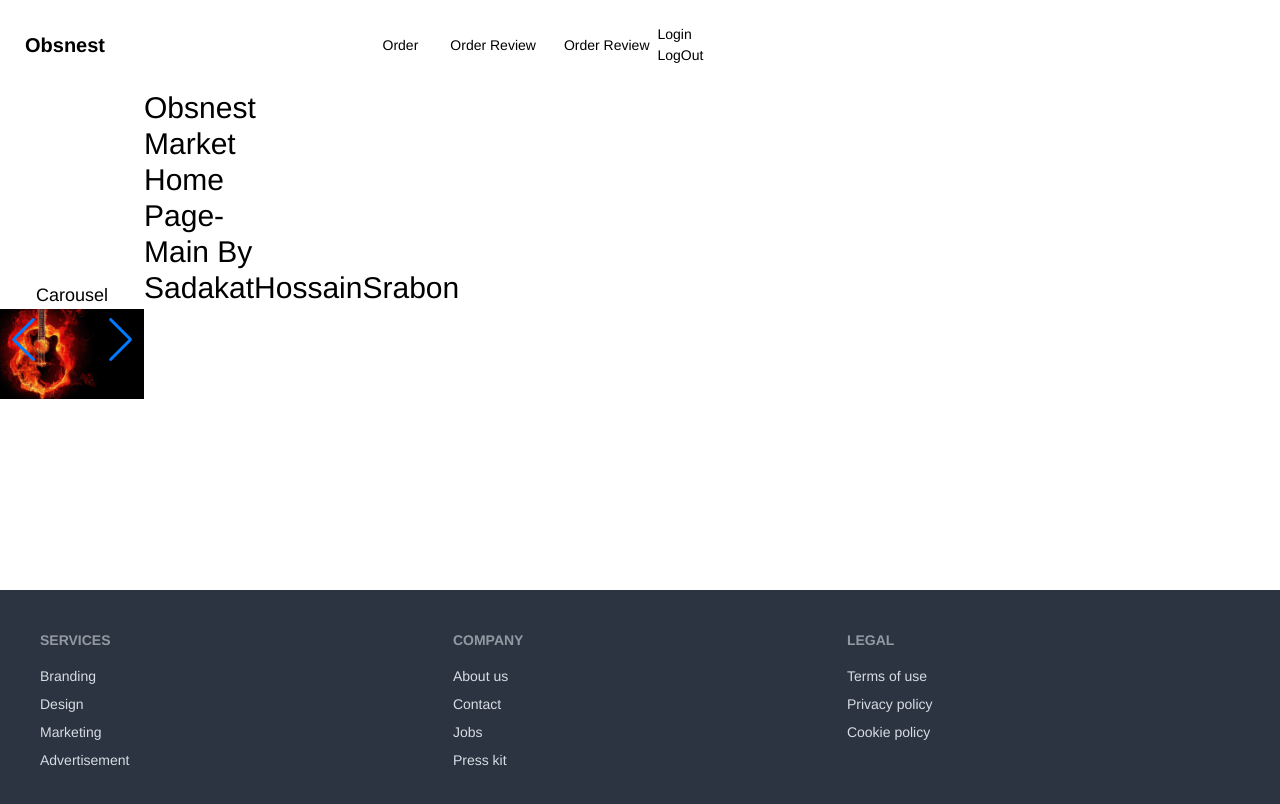
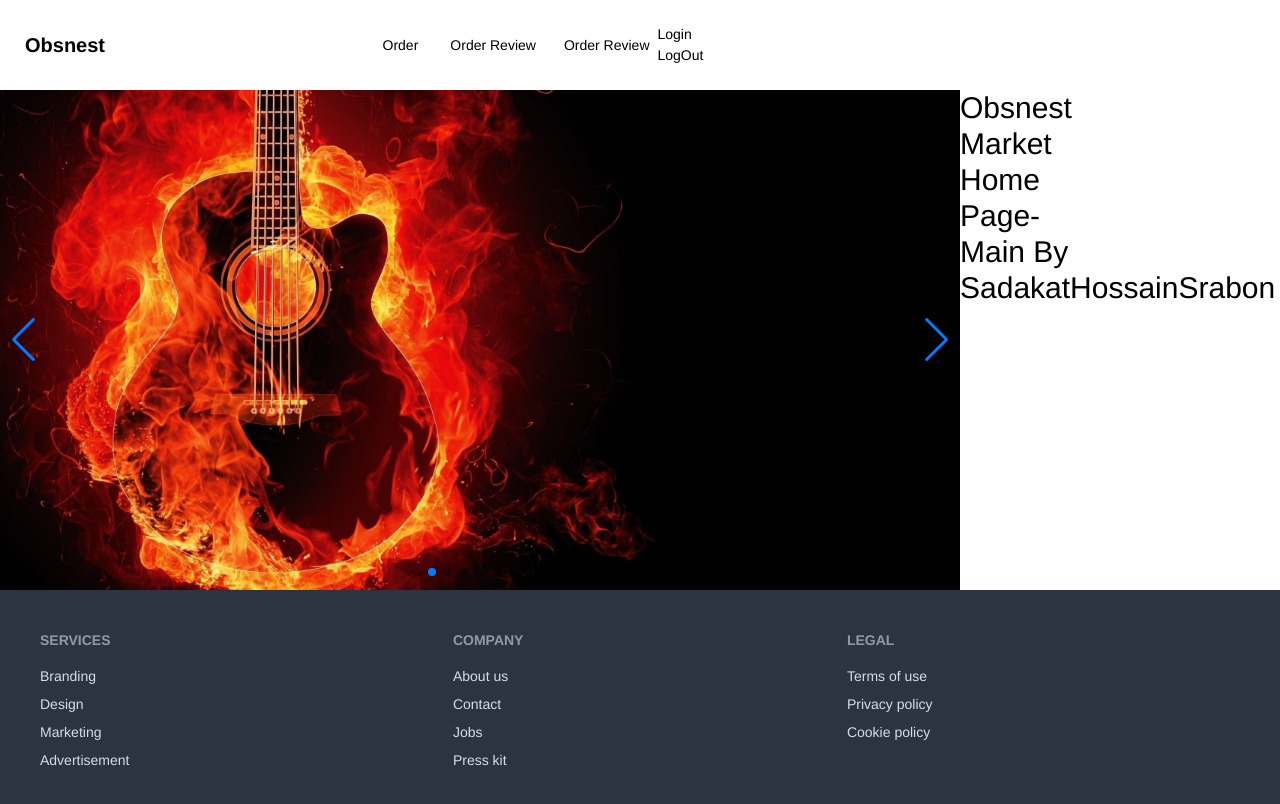
Before and after one commit to sadakatsrabon/Obsnest-MarketPlace, a React (Vite) app: page / in a window 1280 px wide. Shown: the top 804 px of the page. Built offline with nearby package versions, Linux system fonts and the light colour scheme.

Commit message:
Change Carousel Section

```diff
--- a/src/pages/Home/Carousel/Carousel.jsx
+++ b/src/pages/Home/Carousel/Carousel.jsx
@@ -1,12 +1,10 @@
-// import TopRetedProdects from "../../../components/TopRetedProducts/TopRetedProdects";
 
 import { Swiper, SwiperSlide } from 'swiper/react';
 import 'swiper/css';
-// import 'swiper/css/pagination';
+import 'swiper/css/pagination';
 import 'swiper/css/navigation';
 import './styles.css';
 
-// import required modules
 import { Autoplay, Pagination, Navigation } from 'swiper/modules';
 
 import img from "../../../assets/img.jpg"
@@ -33,55 +31,46 @@ const Carousel = () => {
                     >
                         <SwiperSlide>
                             <div className=''>
-                                <p>Carousel</p>
                                 <img src={img} alt="" />
                             </div>
                         </SwiperSlide>
                         <SwiperSlide>
                             <div className=''>
-                                <p>Carousel</p>
                                 <img src={img} alt="" />
                             </div>
                         </SwiperSlide>
                         <SwiperSlide>
                             <div className=''>
-                                <p>Carousel</p>
                                 <img src={img} alt="" />
                             </div>
                         </SwiperSlide>
                         <SwiperSlide>
                             <div className=''>
-                                <p>Carousel</p>
                                 <img src={img} alt="" />
                             </div>
                         </SwiperSlide>
                         <SwiperSlide>
                             <div className=''>
-                                <p>Carousel</p>
                                 <img src={img} alt="" />
                             </div>
                         </SwiperSlide>
                         <SwiperSlide>
                             <div className=''>
-                                <p>Carousel</p>
                                 <img src={img} alt="" />
                             </div>
                         </SwiperSlide>
                         <SwiperSlide>
                             <div className=''>
-                                <p>Carousel</p>
                                 <img src={img} alt="" />
                             </div>
                         </SwiperSlide>
                         <SwiperSlide>
                             <div className=''>
-                                <p>Carousel</p>
                                 <img src={img} alt="" />
                             </div>
                         </SwiperSlide>
                         <SwiperSlide>
                             <div className=''>
-                                <p>Carousel</p>
                                 <img src={img} alt="" />
                             </div>
                         </SwiperSlide>
--- a/src/pages/Home/Carousel/styles.css
+++ b/src/pages/Home/Carousel/styles.css
@@ -4,12 +4,11 @@
     font-family: Helvetica Neue, Helvetica, Arial, sans-serif;
     font-size: 14px;
     color: #000;
-    /* margin: 0;
-    padding: 0; */
+    margin: 0;
+    padding: 0;
   }
 
   .swiper {
-    /* width: 100%; */
     height: 100%;
   }
 
--- a/src/pages/Home/HomeMain/HomeMain.jsx
+++ b/src/pages/Home/HomeMain/HomeMain.jsx
@@ -1,17 +1,12 @@
 import Carousel from "../Carousel/Carousel";
-import LetestProduct from "../LetextProduct/LetestProduct";
 
 const HomeMain = () => {
     return (
-        <div className="flex">
-            <div className="w-36">
+        <div className="sm:flex mt-0">
+            <div className="sm:w-3/4">
                 <Carousel></Carousel>
             </div>
-            <div className="w-36">
-                {/* <LetestProduct></LetestProduct> */}
-                <h2 className="text-3xl">Obsnest Market Home Page-Main By SadakatHossainSrabon</h2>
-
-            </div>
+            <h2 className="text-3xl w-36">Obsnest Market Home Page-Main By SadakatHossainSrabon</h2>
         </div>
     );
 };
```
